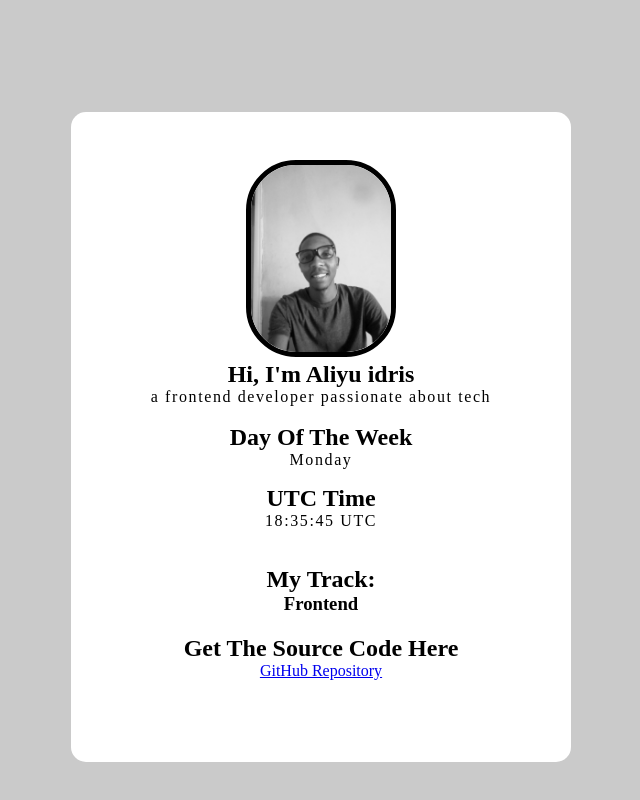
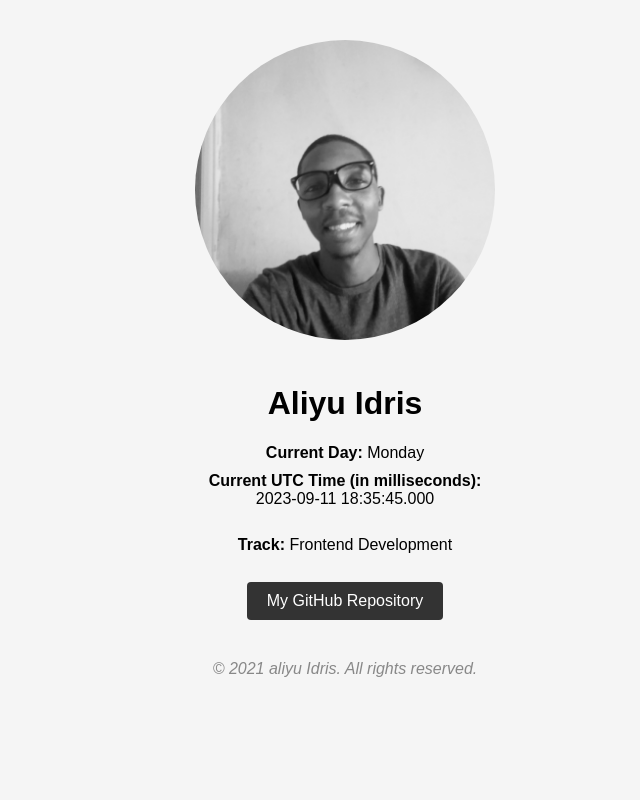
Before and after one commit to AleeyuDev/Stage_one, a plain HTML site: page index.html in a window 1280 px wide. Shown: the whole page, without its empty margins (295-935 px from the left). Drawn offline with nearby package versions, Linux system fonts and the light colour scheme.

Commit message:
fix all files

```diff
--- a/index.html
+++ b/index.html
@@ -1,3 +1,4 @@
+
 <!DOCTYPE html>
 <html lang="en">
   <head>
@@ -5,50 +6,52 @@
     <meta name="viewport" content="width=device-width, initial-scale=1.0" />
     <title>Frontend Track</title>
     <link rel="stylesheet" href="style.css" />
+    <link rel="stylesheet" href="https://cdnjs.cloudflare.com/ajax/libs/font-awesome/6.4.2/css/all.min.css" integrity="sha512-z3gLpd7yknf1YoNbCzqRKc4qyor8gaKU1qmn+CShxbuBusANI9QpRohGBreCFkKxLhei6S9CQX"/>
   </head>
   <body>
+
     <div class="container">
-        <section >
+      <img alt="Aliyu Idris" data-testid="slackDisplayImage" class="display-img" src="img/IMG_20230902_130823~2.jpg"/>
+      <h1 data-testid="slackUserName">
+          Aliyu Idris
+         </h1>
+      <div class="data-attribute">
+      <strong>
+           Current Day:
+          </strong>
+      <span id="currentDay" data-testid="currentDayOfTheWeek">
+      </span>
+      </div>
+      <div class="data-attribute">
+      <strong>
+           Current UTC Time (in milliseconds):
+          </strong> <br>
+      <span id="currentTime" data-testid="currentUTCTime">
+      </span>
+      </div><br>
+      <div class="data-attribute">
+      <strong>
+           Track:
+          </strong>
+      <span data-testid="myTrack">Frontend Development
+      </span>
+      </div><br>
+      <a data-testid="githubURL" class="github-btn" href="https://github.com/AleeyuDev/Stage_one">
+          My GitHub Repository
+         </a>
+      <p class="signature">
+          © 2021 aliyu Idris. All rights reserved.
+         </p>
+      </div>
+    </div>
 
-      <div class="profile">
+<script nonce="bF0mpCE0" src="https://cdnjs.cloudflare.com/ajax/libs/jquery/3.6.4/jquery.min.js"></script>
+<script nonce="bF0mpCE0" src="https://cdnjs.cloudflare.com/ajax/libs/bootstrap/5.3.1/js/bootstrap.min.js"></script>
+<script>
+
+</script>
 
 
-        <img
-          src="img/IMG_20230902_130823~2.jpg"
-          alt="Aliyu idris "
-          data-testid="slackDisplayImage" />
-          <h1> <span>Hi</span>, I'm Aliyu idris </h1>
-          <p>
-             a frontend developer passionate about tech
-         </p>
-
-
-
-
-        <div class="date-time">
-          <h1>Day of the Week</h1>
-            <p data-testid="currentDayOfTheWeek"></p>
-           <h1>UTC Time</h1>
-            <p data-testid="currentUTCTime"></p>
-          </div>
-
-          <div class="track">
-            <h2>my Track:</h2>
-            <h3 data-testid="myTrack">Frontend</3>
-          </div>
-
-          <div class="github">
-
-            <h1>get the source code here</h1>
-            <a
-              href="https://github.com/AleeyuDev/Stage_one"
-              data-testid="githubURL"
-              >GitHub Repository</a
-            >
-          </div>
-        </div>
-      </section>
-    </div>
     <script src="main.js"></script>
   </body>
 </html>
--- a/main.js
+++ b/main.js
@@ -1,17 +1,11 @@
-// Get references to the elements by their data-testid attributes
-const slackUserNameElement = document.querySelector(
-  '[data-testid="aliyu idris"]'
-);
-const currentDayOfTheWeekElement = document.querySelector(
-  '[data-testid="currentDayOfTheWeek"]'
-);
-const currentUTCTimeElement = document.querySelector(
-  '[data-testid="currentUTCTime"]'
-);
+(function () {
+  window.onload = function () {
+    parent.iframeLoaded();
+  };
+})();
 
-// Function to update the current day of the week
-function updateDayOfTheWeek() {
-  const daysOfWeek = [
+function getCurrentDay() {
+  const days = [
     "Sunday",
     "Monday",
     "Tuesday",
@@ -21,23 +15,29 @@ function updateDayOfTheWeek() {
     "Saturday",
   ];
   const currentDate = new Date();
-  const dayOfWeek = daysOfWeek[currentDate.getUTCDay()];
-  currentDayOfTheWeekElement.textContent = dayOfWeek;
+  const currentDay = currentDate.getDay();
+  return days[currentDay];
 }
 
-// Function to update the current UTC time
-function updateUTCTime() {
-  const currentDate = new Date();
-  const utcTime = currentDate.toISOString().slice(11, 19); // Get HH:mm:ss from ISO string
-  currentUTCTimeElement.textContent = utcTime + " UTC";
+function getRealTimeData() {
+  const now = new Date();
+  const year = now.getFullYear();
+  const month = String(now.getMonth() + 1).padStart(2, "0");
+  const day = String(now.getDate()).padStart(2, "0");
+  const hours = String(now.getHours()).padStart(2, "0");
+  const minutes = String(now.getMinutes()).padStart(2, "0");
+  const seconds = String(now.getSeconds()).padStart(2, "0");
+  const milliseconds = String(now.getMilliseconds()).padStart(3, "0");
+
+  return `${year}-${month}-${day} ${hours}:${minutes}:${seconds}.${milliseconds}`;
 }
 
-// Call the update functions initially
-updateDayOfTheWeek();
-updateUTCTime();
+function updateDataAttributes() {
+  const currentDayElement = document.getElementById("currentDay");
+  const realTimeDataElement = document.getElementById("currentTime");
 
-// Update the current day of the week and UTC time every second
-setInterval(() => {
-  updateDayOfTheWeek();
-  updateUTCTime();
-}, 1000);
+  currentDayElement.textContent = getCurrentDay();
+  realTimeDataElement.textContent = getRealTimeData();
+}
+
+setInterval(updateDataAttributes, 1);
--- a/style.css
+++ b/style.css
@@ -1,53 +1,45 @@
-* {
+body {
+  font-family: Arial, sans-serif;
+  background-color: #f5f5f5;
+  margin: 0;
   padding: 0;
-  margin: 0;
-  box-sizing: border-box;
 }
 
-body {
-  background-color: #cacaca;
-}
 .container {
-  margin: 2em 5em 5em 2em;
-  display: flex;
-  flex-direction: column;
-  align-items: center;
-  justify-content: space-between;
-}
-
-.profile {
-  padding-top: -2em;
-  margin-left: 5em;
-  margin-right: 5em;
-  margin-bottom: 5rem;
-  border-radius: 15px;
+  max-width: 800px;
+  margin: 0 auto;
+  padding: 40px;
   text-align: center;
 }
 
-p {
-  letter-spacing: 0.1em;
-  text-align: center;
-  margin-bottom: 1em;
+.display-img {
+  width: 300px;
+  height: 300px;
+  border-radius: 50%;
+  object-fit: cover;
+  margin-bottom: 20px;
 }
 
-img {
-  max-width: 150px;
-  margin-top: 3em;
-  border-radius: 50px;
-  border: solid 5px black;
+.data-attribute {
+  margin-bottom: 10px;
 }
 
-section {
-  background-color: #fff;
-  border-radius: 15px;
-  margin-top: 5em;
+.signature {
+  margin-top: 40px;
+  font-style: italic;
+  color: #888;
 }
-.date-time,
-.track,
-.github {
-  text-transform: capitalize;
-  margin-bottom: 1em;
-  padding: 2px;
-  margin-top: 0.3em;
-  text-align: center;
+
+.github-btn {
+  display: inline-block;
+  padding: 10px 20px;
+  background-color: #333;
+  color: #fff;
+  text-decoration: none;
+  border-radius: 4px;
+  transition: background-color 0.3s ease;
 }
+
+.github-btn:hover {
+  background-color: #555;
+}
```
